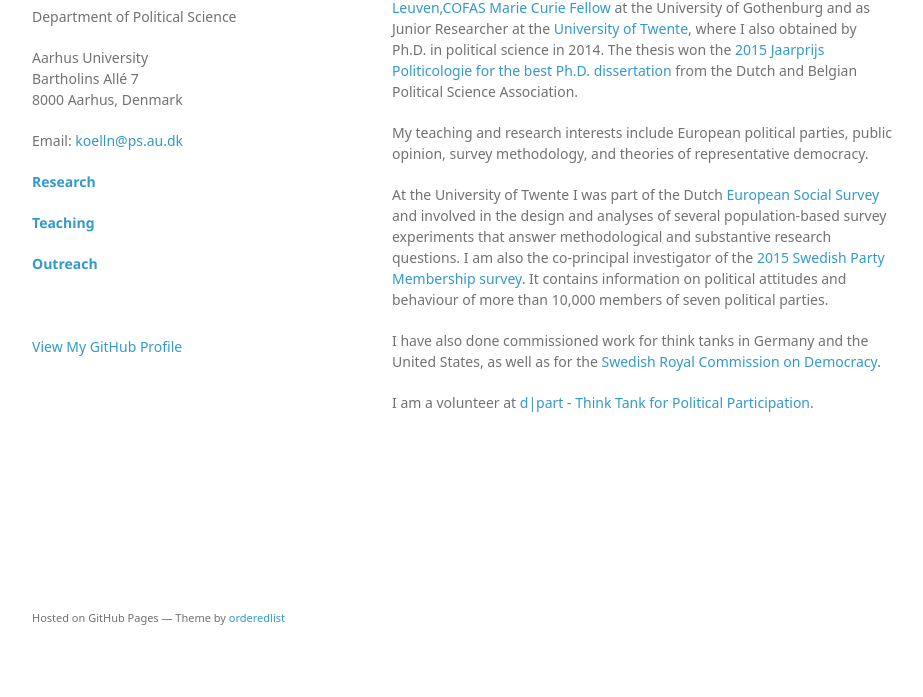
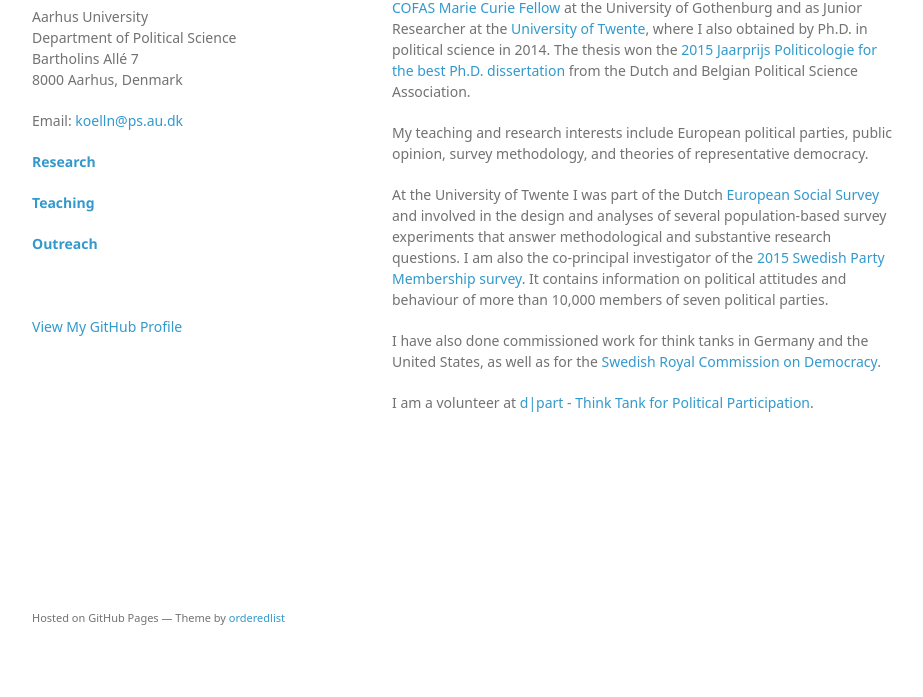
Before and after one commit to annkristinkoelln/annkristinkoelln.github.io, a plain HTML site: page index.html in a window 1280 px wide. Shown: the part 103-800 px from the top of the page, without its empty margins (178-1101 px from the left). Drawn offline with Linux system fonts and the light colour scheme; a web font is replaced by a local one.

Commit message:
Update index.html

```diff
--- a/index.html
+++ b/index.html
@@ -16,8 +16,8 @@
     <div class="wrapper">
       <header>
         <h1>Ann-Kristin Kölln</h1>
-        <p>Department of Political Science
         <p>Aarhus University
+        <br>Department of Political Science
         <br>Bartholins Allé 7
         <br>8000 Aarhus, Denmark</p>
          <p>Email: <a href="mailto:#">koelln@ps.au.dk</a></p>
@@ -31,7 +31,7 @@
 
       </header>
       <section>
-        <p>I am an Associate Professor at the <a href="http://ps.au.dk/en/">Department of Political Science</a> at <a href="http://www.au.dk/en/">Aarhus University</a>. Previously, I held positions as Research Fellow at <a href="http://www.kuleuven.be/english/">KU Leuven</a>,<a href="http://forte.se/om-forte/internationella-samarbeten/europa/cofas/">COFAS Marie Curie Fellow</a> at the University of Gothenburg and as Junior Researcher at the <a href="https://www.utwente.nl/bms/pa/">University of Twente</a>, where I also obtained by Ph.D. in political science in 2014. The thesis won the <a href="http://politicologie.nl/?page_id=15">2015 Jaarprijs Politicologie for the best Ph.D. dissertation</a> from the Dutch and Belgian Political Science Association. </p>
+        <p>I am an Associate Professor at the <a href="http://ps.au.dk/en/">Department of Political Science</a> at <a href="http://www.au.dk/en/">Aarhus University</a>. Previously, I held positions as Research Fellow at <a href="http://www.kuleuven.be/english/">KU Leuven</a>, <a href="http://forte.se/om-forte/internationella-samarbeten/europa/cofas/">COFAS Marie Curie Fellow</a> at the University of Gothenburg and as Junior Researcher at the <a href="https://www.utwente.nl/bms/pa/">University of Twente</a>, where I also obtained by Ph.D. in political science in 2014. The thesis won the <a href="http://politicologie.nl/?page_id=15">2015 Jaarprijs Politicologie for the best Ph.D. dissertation</a> from the Dutch and Belgian Political Science Association. </p>
 
 <p>My teaching and research interests include European political parties, public opinion, survey methodology, and theories of representative democracy.</p>
 
```
